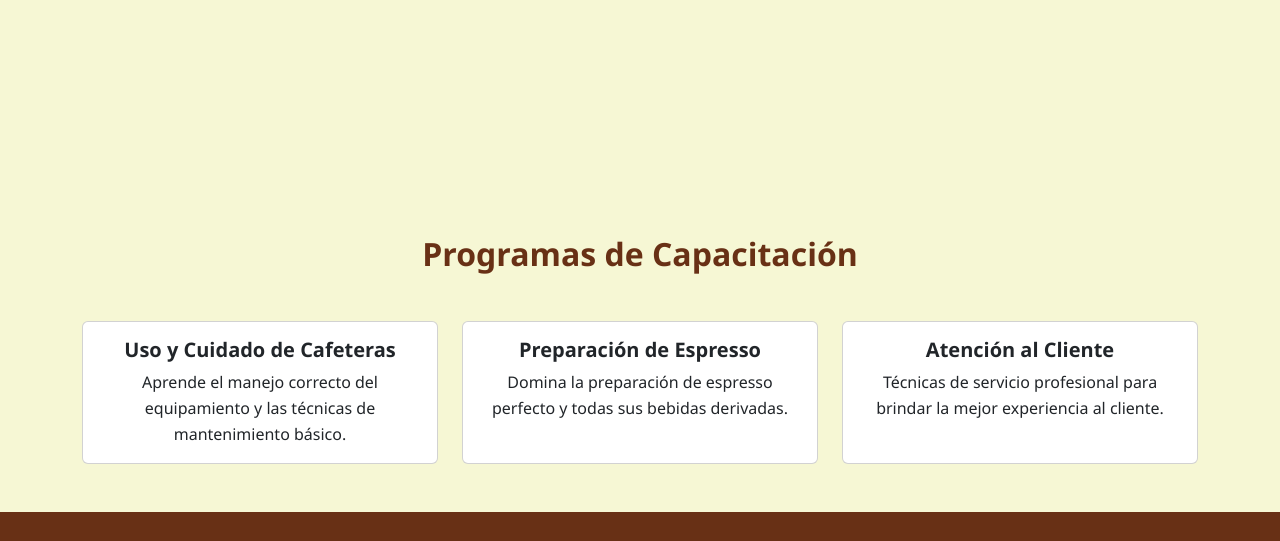
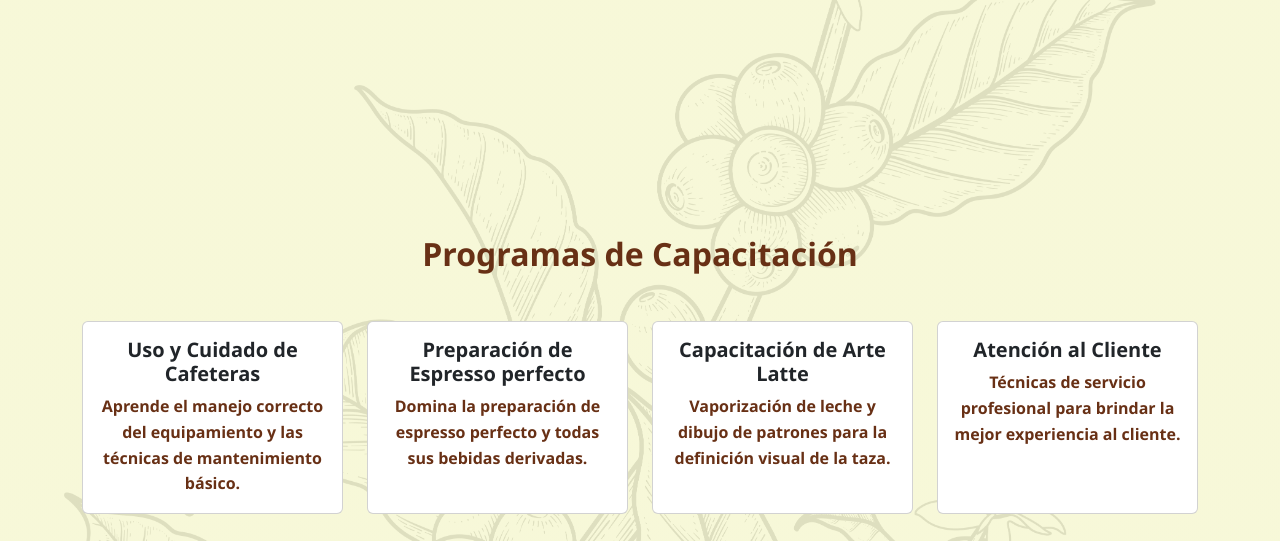
Before and after one commit to RaulAlvarezV/el-cafe-hnos, a plain HTML site: page capacitacion.html in a window 1280 px wide. Shown: the part 511-1052 px from the top of the page. Drawn offline with nearby package versions, Linux system fonts and the light colour scheme.

Commit message:
fondo de planta de cafe

```diff
--- a/capacitacion.html
+++ b/capacitacion.html
@@ -57,7 +57,7 @@
     <div class="container">
       <h2 class="mb-5 text-center fade-in section-title">Programas de Capacitación</h2>
       <div class="row g-4">
-        <div class="col-md-4 fade-in">
+        <div class="col-md-3 fade-in">
           <div class="card h-100 text-center">
             <div class="card-body">
               <h5 class="card-title">Uso y Cuidado de Cafeteras</h5>
@@ -65,15 +65,23 @@
             </div>
           </div>
         </div>
-        <div class="col-md-4 fade-in">
+        <div class="col-md-3 fade-in">
           <div class="card h-100 text-center">
             <div class="card-body">
-              <h5 class="card-title">Preparación de Espresso</h5>
+              <h5 class="card-title">Preparación de Espresso perfecto</h5>
               <p class="card-text">Domina la preparación de espresso perfecto y todas sus bebidas derivadas.</p>
             </div>
           </div>
         </div>
-        <div class="col-md-4 fade-in">
+        <div class="col-md-3 fade-in">
+          <div class="card h-100 text-center">
+            <div class="card-body">
+              <h5 class="card-title">Capacitación de Arte Latte</h5>
+              <p class="card-text">Vaporización de leche y dibujo de patrones para la definición visual de la taza.</p>
+            </div>
+          </div>
+        </div>
+        <div class="col-md-3 fade-in">
           <div class="card h-100 text-center">
             <div class="card-body">
               <h5 class="card-title">Atención al Cliente</h5>
--- a/sass/style.scss
+++ b/sass/style.scss
@@ -7,15 +7,22 @@ $color-beige: #f6f7d4; // Beige claro
 // 🔤 Tipografía
 $font-stack: "Segoe UI", Arial, sans-serif;
 
-// 🔹 Global
 body {
   font-family: $font-stack;
-  background-color: $color-beige;
   color: $color-principal;
   line-height: 1.6;
+  background:
+    linear-gradient(rgba($color-beige, 0.9), rgba($color-beige, 0.9)),
+    url('../assets/img/fondo.png'); // PNG en lugar de JPG
+  background-size: cover;
+  background-repeat: no-repeat;
+  background-attachment: fixed;
+  background-position: center;
 }
 
-h1, h2, h3, h4, h5 {
+
+
+h1, h2, h3, h4, h5, p {
   color: $color-principal;
   font-weight: 700;
 }
```
Also changed, not shown: assets/img/fondo.png (added), css/styles.css, 2 other files.
